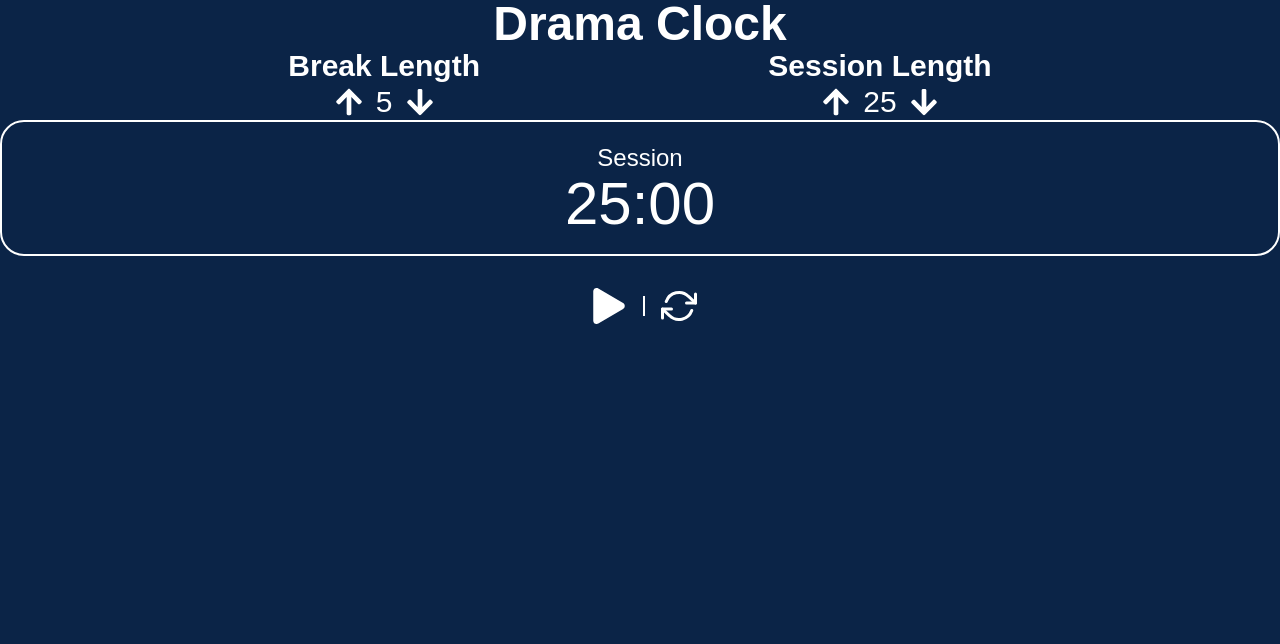
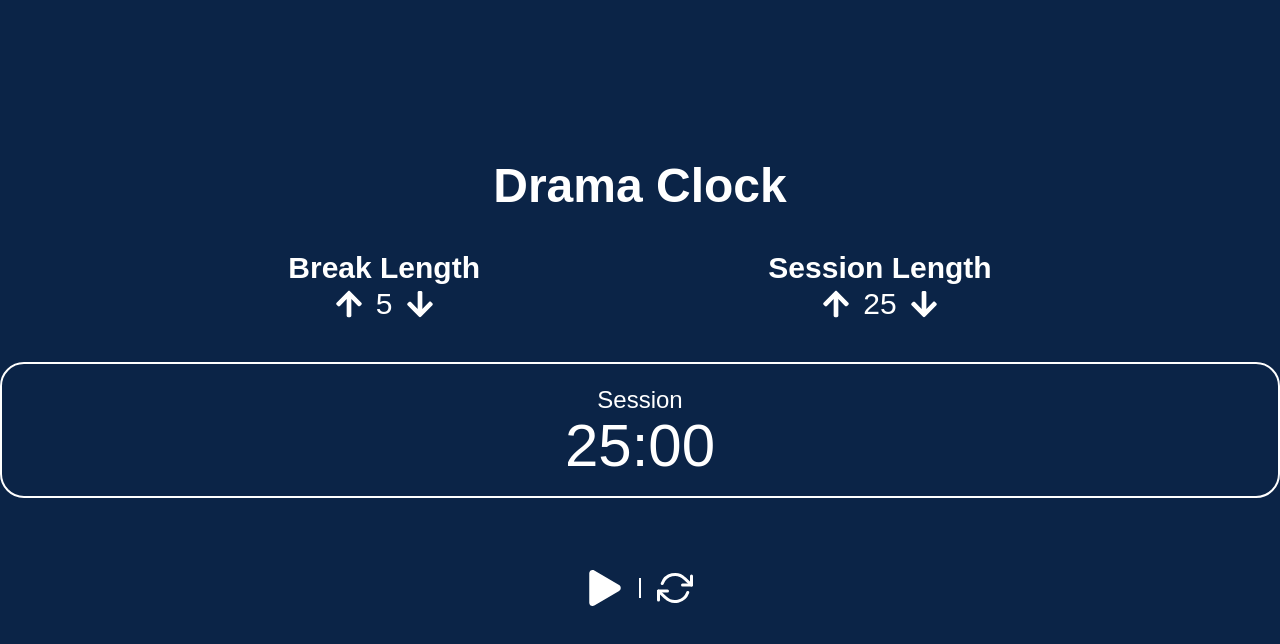
Before and after one commit to Mynraw/fcc-25-5-clock, a Next.js app: page / in a window 1280 px wide. Shown: the top 644 px of the page. Built offline with nearby package versions, Linux system fonts and the light colour scheme.

Commit message:
session logic has finalized

```diff
--- a/src/assets/Controls.tsx
+++ b/src/assets/Controls.tsx
@@ -6,7 +6,7 @@ const Controls = (): JSX.Element => {
     const {handleReset, handlePause, state} = useContext(CounterContext);
 
     return <div className="text-4xl text-center py-8 flex items-center justify-center">
-       <button className="mx-2" onClick={handlePause}> {state.isStopped ? <FaPlay /> : <FaPause />}</button>
+       <button className="mr-2 transition-all" onClick={handlePause}> {state.isStopped ? <FaPlay /> : <FaPause />}</button>
         <span className="mx-2 border-l-2 border-white h-[20px]"></span>
         <button onClick={handleReset} className="ml-2"><FiRefreshCw /></button>
     </div>
--- a/src/assets/SessionCard.tsx
+++ b/src/assets/SessionCard.tsx
@@ -17,7 +17,7 @@ const SessionCard = (): JSX.Element => {
          }
 
          return () => clearInterval(intervalCountDown);
-     }, [state.isStopped, state.seconds]);
+     }, [state.isStopped, state.seconds, state.timer]);
 
 
     return <div className="border-2 border-white rounded-3xl p-5 text-center">
--- a/src/components/CounterClock.tsx
+++ b/src/components/CounterClock.tsx
@@ -10,15 +10,6 @@ const CounterClock = (): JSX.Element => {
     // Global states for Context API
     const [counterInterval, setCounterInterval] = useState({countLength: 25, breakLength: 5, seconds: 1500, timer: "25:00", isStopped: true});
     const [state, dispatch] = useReducer(counterReducer, counterInterval);
-
-     // const handleInterval = (): void => {
-     //     // Convert the current time in minutes to seconds
-     //     const seconds: number = state.countLength * 60;
-     //     // Then format it like MM:SS
-     //     const timer: string = Math.floor(seconds / 60) + ':' + ('0' + Math.floor(seconds % 60)).slice(-2);
-     //     // it's a new state now
-     //     setCounterInterval({...state, seconds: seconds, timer: timer});
-     // }
 
     const handlePause = () => {
         dispatch({type: 'PAUSE_SESSION'});
@@ -60,10 +51,14 @@ const CounterClock = (): JSX.Element => {
     }
 
     return <CounterContext.Provider value={data}>
-        <Header />
-        <Settings />
-        <SessionCard />
-        <Controls />
+        <div className="w-screen h-screen grid place-items-center">
+        <div className="container mx-auto flex flex-col gap-y-10">
+            <Header />
+            <Settings />
+            <SessionCard />
+            <Controls />
+        </div>
+        </div>
     </CounterContext.Provider>
 }
 
--- a/src/reducer/counterReducer.ts
+++ b/src/reducer/counterReducer.ts
@@ -3,7 +3,6 @@ type Action =
     | { type: 'DECREASE_BREAK' }
     | { type: 'INCREASE_SESSION' }
     | { type: 'DECREASE_SESSION' }
-    | { type: 'HANDLE_INTERVAL' }
     | { type: 'PAUSE_SESSION' }
     | { type: 'RESET_SESSION' }
     | { type: 'START_SESSION' }
@@ -15,9 +14,9 @@ export const counterReducer = (state: any, action: Action) => {
         case 'DECREASE_BREAK':
             return {...state, breakLength: state.breakLength - 1};
         case 'INCREASE_SESSION':
-            return {...state, countLength: state.countLength + 1, seconds: state.seconds + 60, timer: Math.floor(state.seconds / 60) + ':' + ('0' + Math.floor(state.seconds % 60)).slice(-2)};
+            return {...state, countLength: state.countLength + 1, seconds: state.seconds + 60, timer: Math.floor((state.seconds + 60) / 60) + ':' + ('0' + Math.floor(state.seconds % 60)).slice(-2)};
         case 'DECREASE_SESSION':
-            return {...state, countLength: state.countLength - 1, seconds: state.seconds - 60, timer: Math.floor(state.seconds / 60) + ':' + ('0' + Math.floor(state.seconds % 60)).slice(-2)};
+            return {...state, countLength: state.countLength - 1, seconds: state.seconds - 60, timer: Math.floor((state.seconds - 60) / 60) + ':' + ('0' + Math.floor(state.seconds % 60)).slice(-2)};
         case 'PAUSE_SESSION':
             return {...state, isStopped: !state.isStopped};
         case 'RESET_SESSION':
```
Also changed, not shown: src/assets/Header.tsx (line endings or trailing spaces).
